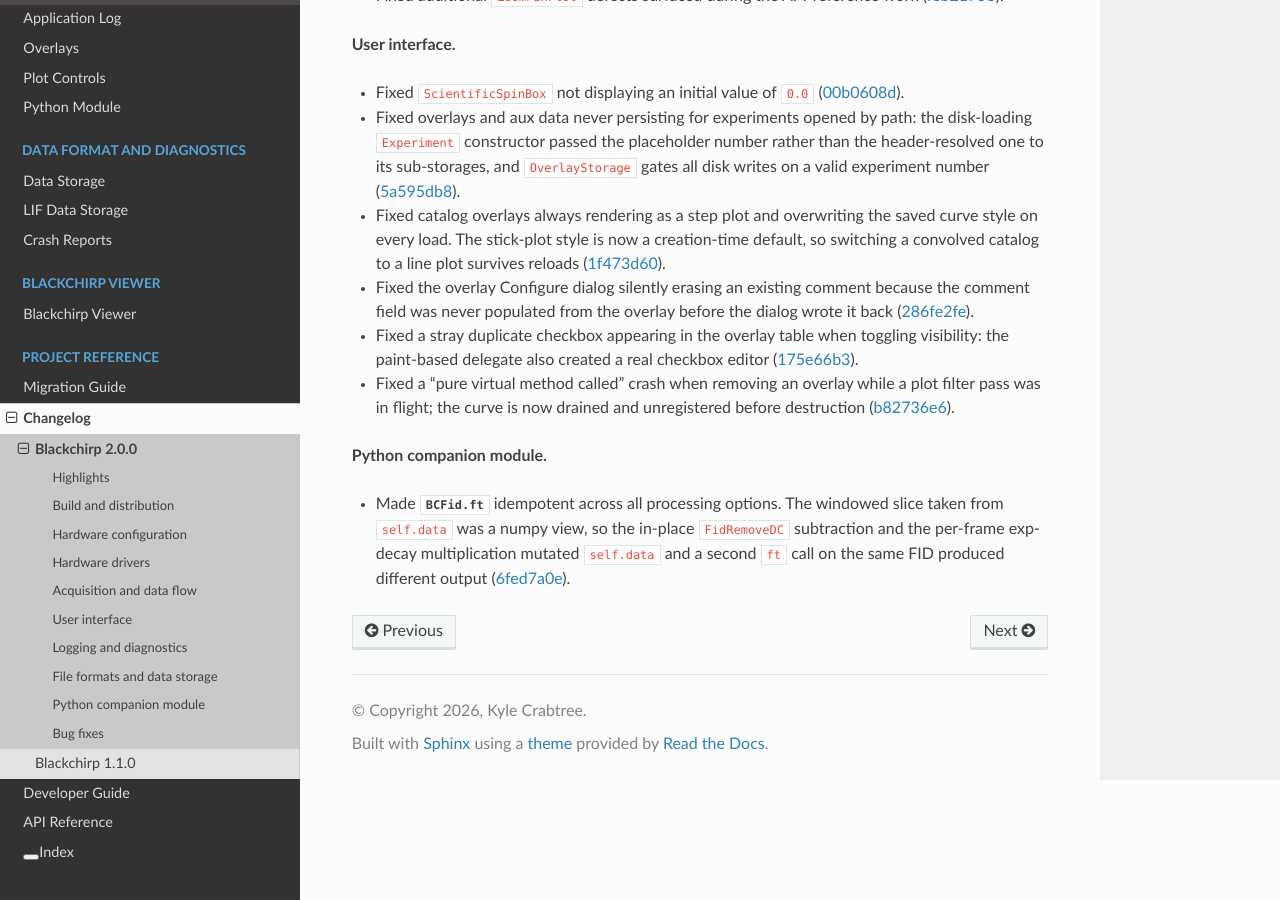
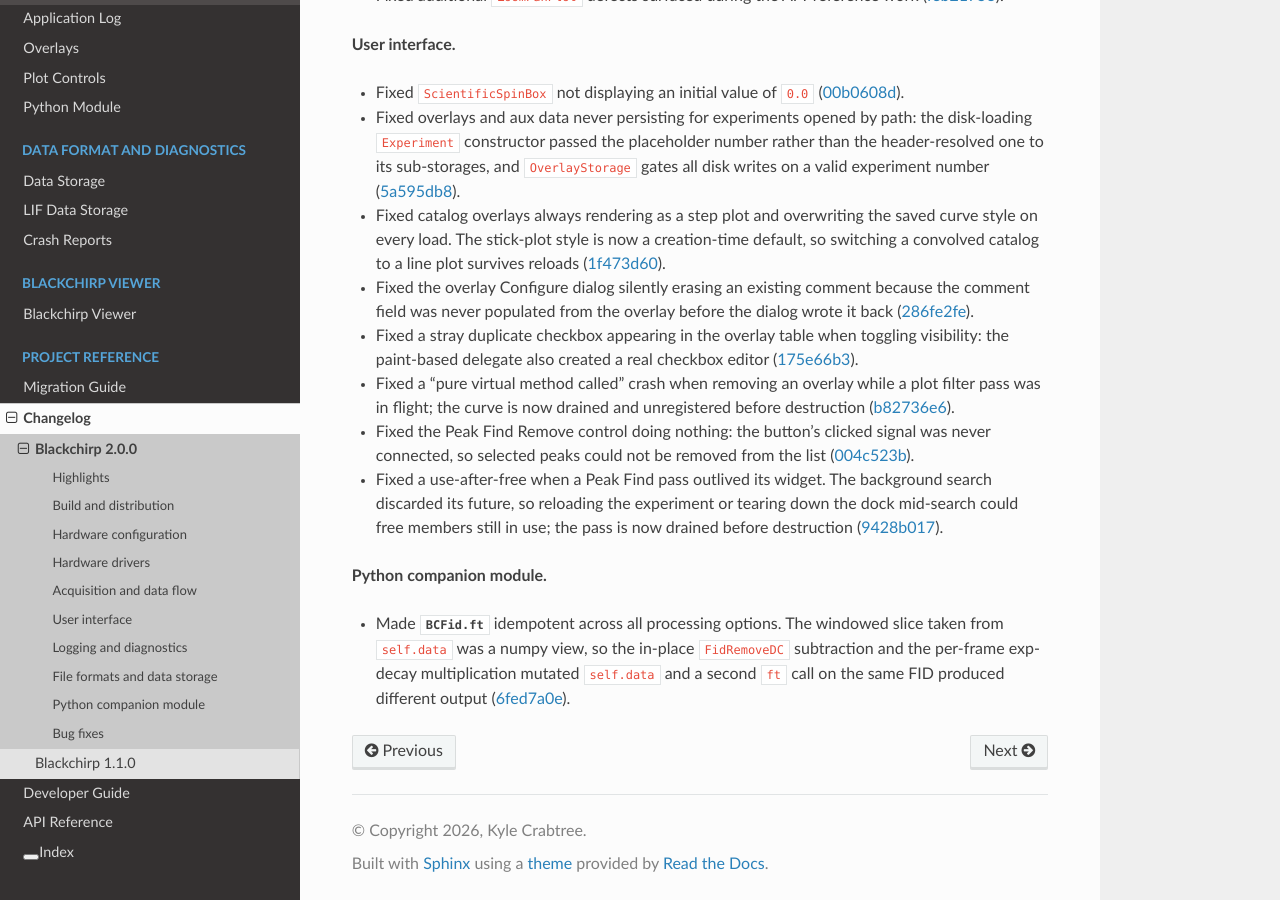
Before and after one commit to kncrabtree/blackchirp, a Sphinx documentation site: the page built from doc/source/changelog/2.0.0.rst, in a window 1280 px wide and 900 px high, scrolled down 7158 px. Built offline with Sphinx 7.4.7 and the Read the Docs theme 3.1.0, drawn with Linux system fonts in a browser that asks for light colours.

Commit message:
Document Peak Find bug fixes in 2.0.0 changelog
Add Bug fixes › User interface entries for the unconnected Remove
button and the peak-find worker use-after-free on dock teardown.

Co-Authored-By: Claude Opus 4.7 (1M context) <noreply@anthropic.com>

```diff
--- a/doc/source/changelog/2.0.0.rst
+++ b/doc/source/changelog/2.0.0.rst
@@ -463,6 +463,14 @@ Bug fixes
   overlay while a plot filter pass was in flight; the curve is
   now drained and unregistered before destruction
   (:commit:`b82736e6`).
+- Fixed the Peak Find Remove control doing nothing: the button's
+  clicked signal was never connected, so selected peaks could not
+  be removed from the list (:commit:`004c523b`).
+- Fixed a use-after-free when a Peak Find pass outlived its widget.
+  The background search discarded its future, so reloading the
+  experiment or tearing down the dock mid-search could free members
+  still in use; the pass is now drained before destruction
+  (:commit:`9428b017`).
 
 **Python companion module.**
 
```
